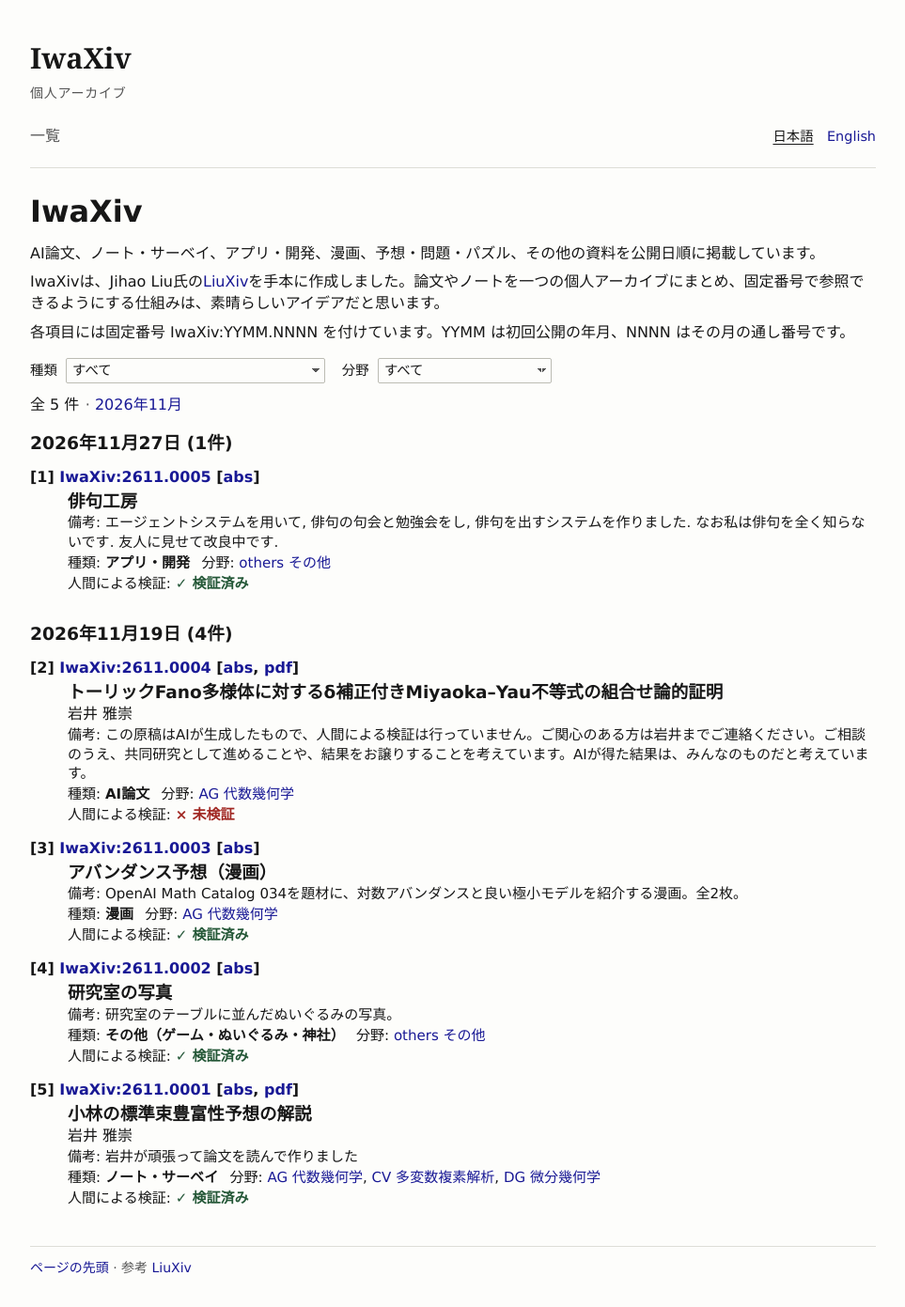
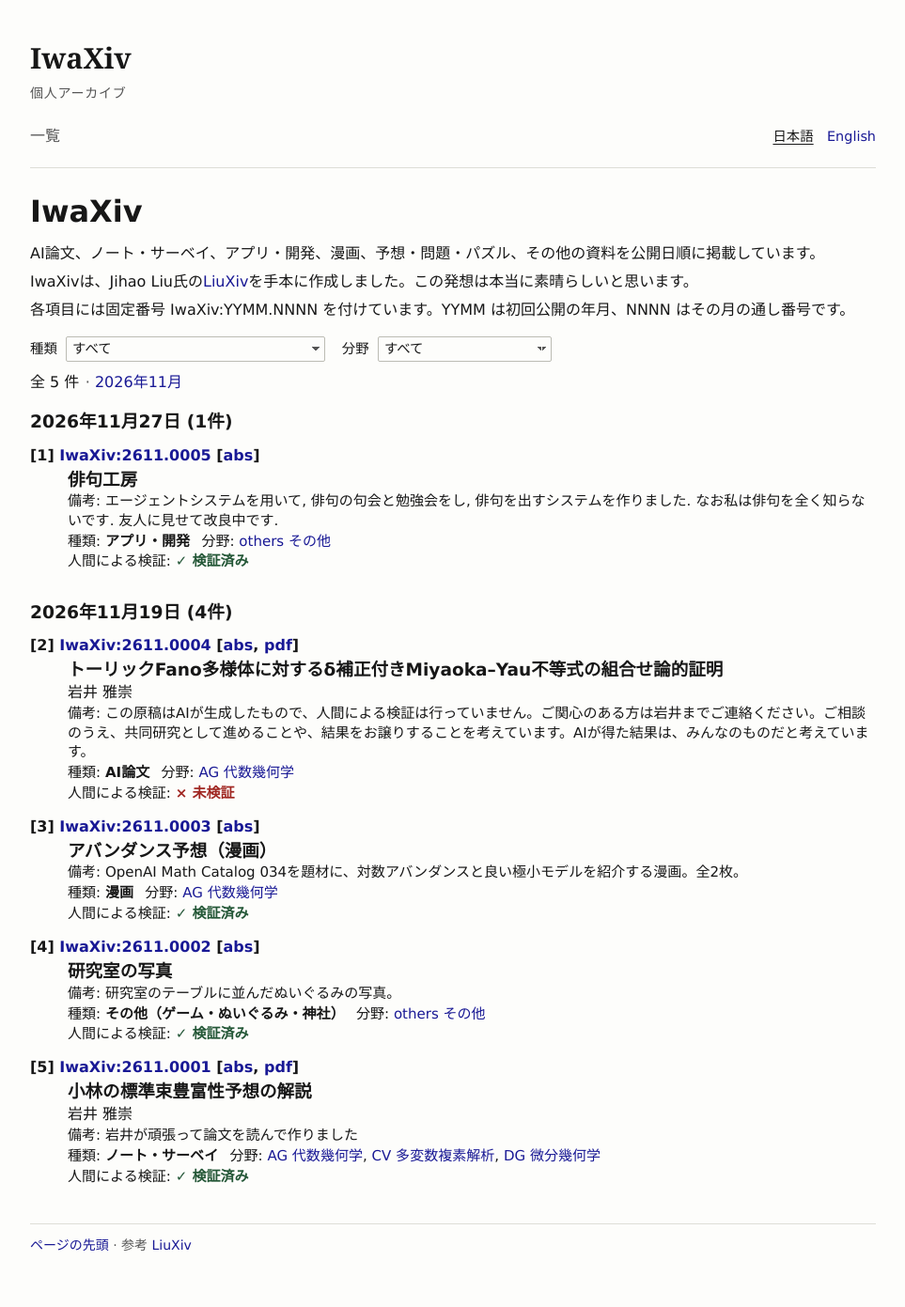
Before and after one commit to masataka123/IwaXiv, a Jekyll site: the page built from index.html, in a window 1280 px wide. Shown: the whole page at 94% size, without its empty margins (158-1121 px from the left). Built offline with Jekyll 4.4.1, drawn with Linux system fonts in a browser that asks for light colours; after the commit the page ends 1368 px from its top, so only the background shows below that.

Commit message:
Shorten the LiuXiv acknowledgment

```diff
--- a/_data/locales.yml
+++ b/_data/locales.yml
@@ -5,7 +5,7 @@ ja:
   skip: 本文へ移動
   personal_archive: 個人アーカイブ
   description: AI論文、ノート・サーベイ、アプリ・開発、漫画、予想・問題・パズル、その他の資料を公開日順に掲載しています。
-  inspiration: IwaXivは、Jihao Liu氏の[LiuXiv](https://jihaoliu.org/liuxiv.html)を手本に作成しました。論文やノートを一つの個人アーカイブにまとめ、固定番号で参照できるようにする仕組みは、素晴らしいアイデアだと思います。
+  inspiration: IwaXivは、Jihao Liu氏の[LiuXiv](https://jihaoliu.org/liuxiv.html)を手本に作成しました。この発想は本当に素晴らしいと思います。
   identifier_note: 各項目には固定番号 IwaXiv:YYMM.NNNN を付けています。YYMM は初回公開の年月、NNNN はその月の通し番号です。
   archive_title: 一覧
   filters: 掲載項目の絞り込み
@@ -41,7 +41,7 @@ en:
   skip: Skip to content
   personal_archive: Personal archive
   description: AI papers, notes and surveys, apps and development, comics, conjectures, problems, puzzles, and other works, listed by date of publication.
-  inspiration: IwaXiv was modeled on Jihao Liu’s [LiuXiv](https://jihaoliu.org/liuxiv.html). Bringing papers and notes together in a personal archive and giving each entry a permanent identifier is a wonderful idea.
+  inspiration: IwaXiv was modeled on Jihao Liu’s [LiuXiv](https://jihaoliu.org/liuxiv.html). I think it’s a brilliant idea.
   identifier_note: "Each entry has a permanent identifier IwaXiv:YYMM.NNNN. YYMM is the year and month of first publication, and NNNN is the serial number within that month."
   archive_title: Archive
   filters: Filter entries
```
